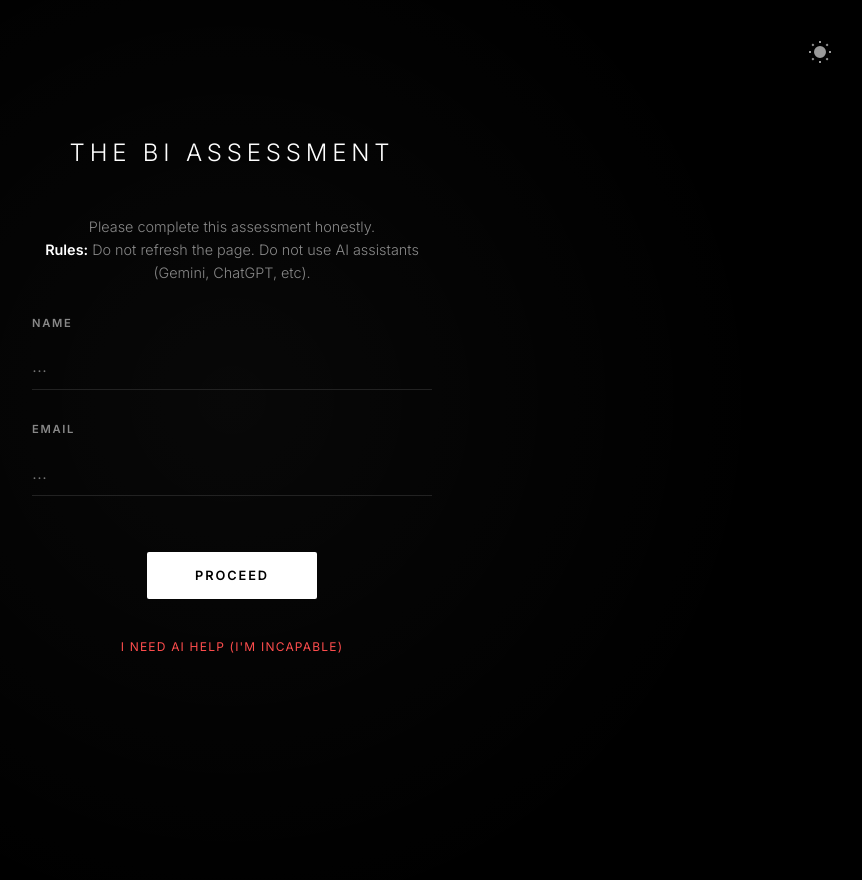
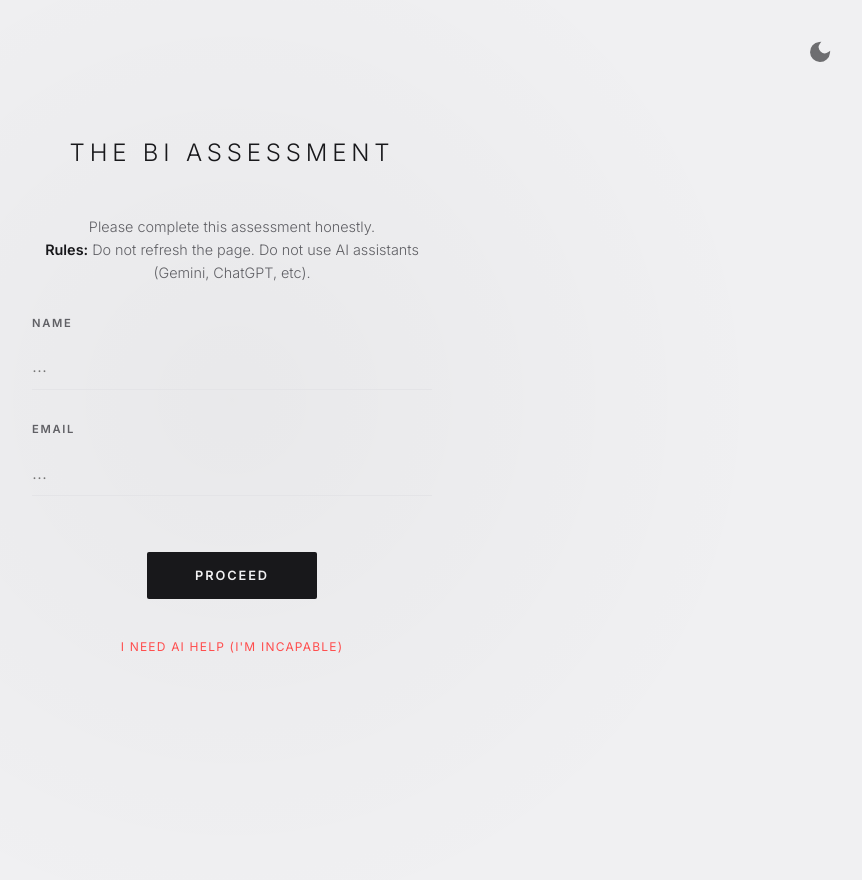
Before and after one commit to harshaislive/assessments, a Node server app: page / in a window 1280 px wide; the page is wider, and only the part inside the window is pictured. Shown: that part, without its empty margins (408-1270 px from the left). Run offline with Node 20, Linux system fonts and the light colour scheme; some web fonts are replaced.

Commit message:
Set Light Mode as the default theme

```diff
--- a/public/script.js
+++ b/public/script.js
@@ -27,22 +27,22 @@ function setTheme(theme) {
     document.body.setAttribute('data-theme', theme);
     localStorage.setItem('theme', theme);
 
-    if (theme === 'light') {
+    if (theme === 'dark') {
+        sunIcon.style.display = 'block';
+        moonIcon.style.display = 'none';
+    } else {
         sunIcon.style.display = 'none';
         moonIcon.style.display = 'block';
-    } else {
-        sunIcon.style.display = 'block';
-        moonIcon.style.display = 'none';
     }
 }
 
 // Init Theme
-const savedTheme = localStorage.getItem('theme') || 'dark';
+const savedTheme = localStorage.getItem('theme') || 'light';
 setTheme(savedTheme);
 
 themeToggleBtn.addEventListener('click', () => {
-    const currentTheme = document.body.getAttribute('data-theme') || 'dark';
-    const newTheme = currentTheme === 'dark' ? 'light' : 'dark';
+    const currentTheme = document.body.getAttribute('data-theme') || 'light';
+    const newTheme = currentTheme === 'light' ? 'dark' : 'light';
     setTheme(newTheme);
 });
 
--- a/public/style.css
+++ b/public/style.css
@@ -1,5 +1,23 @@
 :root {
-    /* Dark Mode (Default) */
+    /* Light Mode (Default) */
+    --bg-color: #f0f0f2;
+    --card-bg: #ffffff;
+    --text-primary: #18181b;
+    --text-secondary: #606065;
+    --accent: #000000;
+    --border-color: #e4e4e7;
+    --glass-bg: rgba(255, 255, 255, 0.6);
+    --glass-bg-hover: rgba(255, 255, 255, 0.9);
+    --glass-border: rgba(0, 0, 0, 0.05);
+    --glass-border-hover: rgba(0, 0, 0, 0.1);
+    --bg-gradient: radial-gradient(circle at 50% 50%, rgba(0,0,0,0.03) 0%, rgba(0,0,0,0) 60%);
+    --font-body: 'Inter', sans-serif;
+    --ease-premium: cubic-bezier(0.19, 1, 0.22, 1);
+    --modal-bg: #ffffff;
+    --input-border: #ccc;
+}
+
+[data-theme="dark"] {
     --bg-color: #000000;
     --card-bg: #0a0a0a;
     --text-primary: #ffffff;
@@ -11,26 +29,8 @@
     --glass-border: rgba(255, 255, 255, 0.08);
     --glass-border-hover: rgba(255, 255, 255, 0.2);
     --bg-gradient: radial-gradient(circle at 50% 50%, rgba(255,255,255,0.03) 0%, rgba(0,0,0,0) 60%);
-    --font-body: 'Inter', sans-serif;
-    --ease-premium: cubic-bezier(0.19, 1, 0.22, 1);
     --modal-bg: #0a0a0a;
     --input-border: #333;
-}
-
-[data-theme="light"] {
-    --bg-color: #f0f0f2;
-    --card-bg: #ffffff;
-    --text-primary: #18181b;
-    --text-secondary: #606065;
-    --accent: #000000;
-    --border-color: #e4e4e7;
-    --glass-bg: rgba(255, 255, 255, 0.6);
-    --glass-bg-hover: rgba(255, 255, 255, 0.9);
-    --glass-border: rgba(0, 0, 0, 0.05);
-    --glass-border-hover: rgba(0, 0, 0, 0.1);
-    --bg-gradient: radial-gradient(circle at 50% 50%, rgba(0,0,0,0.03) 0%, rgba(0,0,0,0) 60%);
-    --modal-bg: #ffffff;
-    --input-border: #ccc;
 }
 
 * {
```
